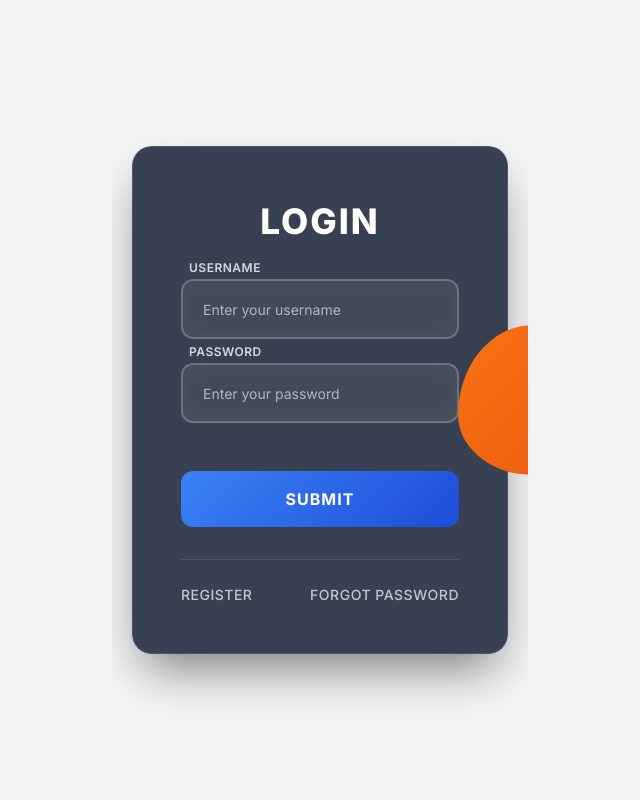
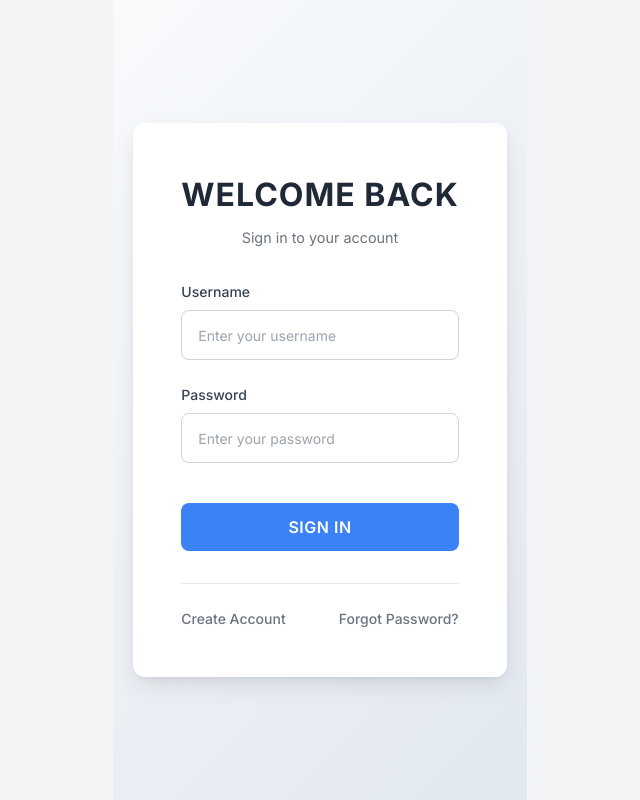
Before and after one commit to Telvin088/Homeway_final, a Django app: page /login/ in a window 1280 px wide. Shown: the whole page, without its empty margins (320-960 px from the left). Run offline with Django 5.2, Linux system fonts and the light colour scheme; some libraries are stand-ins or nearby versions.

Commit message:
Assistant checkpoint: Updated login styling to match signup design
Assistant generated file changes:
- homeway/authentication/templates/authentication/login.html: Update login styling to match signup template design

---

User prompt:

@homeway/authentication/templates/authentication/login.html
adjust the styling eg font-size and colors etc based on the code and styling in this signup template below
@homeway/authentication/templates/authentication/signup.html

Replit-Commit-Author: Assistant
Replit-Commit-Session-Id: b83da898-0426-42f2-b22b-1778c5fe42e7

```diff
--- a/homeway/authentication/templates/authentication/login.html
+++ b/homeway/authentication/templates/authentication/login.html
@@ -3,52 +3,29 @@
 {% block title %}Login{% endblock %}
 {% block content %}
 <style>
+    body {
+        overflow: hidden;
+    }
+
     .login-container {
         min-height: 100vh;
         display: flex;
         align-items: center;
         justify-content: center;
         padding: 20px;
-        position: relative;
-        overflow: hidden;
+        background: linear-gradient(135deg, #f8fafc 0%, #e2e8f0 100%);
     }
 
-    .login-container::before,
-    .login-container::after {
-        content: '';
-        position: absolute;
-        border-radius: 50%;
-        z-index: 1;
-    }
-
-
-
-
     .login-card {
-        background: rgba(45, 55, 72, 0.95);
-        backdrop-filter: blur(10px);
-        border: 1px solid rgba(255, 255, 255, 0.1);
-        border-radius: 20px;
-        box-shadow: 0 25px 50px -12px rgba(0, 0, 0, 0.5);
+        background: white;
+        border-radius: 12px;
+        box-shadow: 0 10px 25px -3px rgba(0, 0, 0, 0.1), 0 4px 6px -2px rgba(0, 0, 0, 0.05);
         padding: 3rem;
         width: 100%;
         max-width: 450px;
-        z-index: 2;
         display: flex;
         flex-direction: column;
         align-items: center;
-    }
-
-    .character-illustration {
-        position: absolute;
-        right: -80px;
-        top: 50%;
-        transform: translateY(-50%);
-        width: 150px;
-        height: 150px;
-        background: linear-gradient(135deg, #f97316 0%, #ea580c 100%);
-        border-radius: 50% 50% 50% 50% / 60% 60% 40% 40%;
-        z-index: 3;
     }
 
     .welcome-text {
@@ -57,11 +34,18 @@
     }
 
     .welcome-title {
-        font-size: 2.2rem;
-        font-weight: 800;
-        color: white;
+        font-size: 2rem;
+        font-weight: 700;
+        color: #1f2937;
         text-transform: uppercase;
-        letter-spacing: 2px;
+        letter-spacing: 1px;
+        margin-bottom: 0.5rem;
+    }
+
+    .welcome-subtitle {
+        color: #6b7280;
+        font-size: 0.9rem;
+        font-weight: 400;
     }
 
     .form-group {
@@ -71,64 +55,55 @@
     }
 
     .form-label {
-        position: absolute;
-        left: 0px;
-        top: -20px;
-        padding: 0 8px;
-        color: rgba(255, 255, 255, 0.8);
-        font-size: 12px;
-        font-weight: 600;
-        text-transform: uppercase;
-        letter-spacing: 0.5px;
+        display: block;
+        color: #374151;
+        font-size: 14px;
+        font-weight: 500;
+        margin-bottom: 0.5rem;
     }
 
     .form-input {
         width: 100%;
-        padding: 16px 20px;
-        border: 2px solid rgba(255, 255, 255, 0.2);
-        border-radius: 12px;
+        padding: 12px 16px;
+        border: 1px solid #d1d5db;
+        border-radius: 8px;
         font-size: 16px;
-        background: rgba(255, 255, 255, 0.1);
-        color: white;
-        backdrop-filter: blur(10px);
+        background: white;
+        color: #1f2937;
         transition: all 0.3s ease;
     }
 
-    .form-input:first-child {
-        margin-bottom: 20px;
-    }
-
     .form-input::placeholder {
-        color: rgba(255, 255, 255, 0.6);
+        color: #9ca3af;
         font-size: 14px;
     }
 
     .form-input:focus {
         outline: none;
         border-color: #3b82f6;
-        background: rgba(255, 255, 255, 0.15);
-        box-shadow: 0 0 0 3px rgba(59, 130, 246, 0.2);
+        box-shadow: 0 0 0 3px rgba(59, 130, 246, 0.1);
     }
 
     .login-btn {
         width: 100%;
-        background: linear-gradient(135deg, #3b82f6 0%, #1d4ed8 100%);
+        background: #3b82f6;
         color: white;
         border: none;
-        padding: 16px 24px;
-        border-radius: 12px;
+        padding: 12px 24px;
+        border-radius: 8px;
         font-size: 16px;
-        font-weight: 700;
+        font-weight: 600;
         cursor: pointer;
         transition: all 0.3s ease;
         text-transform: uppercase;
-        letter-spacing: 1px;
-        margin-top: 1.5rem;
+        letter-spacing: 0.5px;
+        margin-top: 1rem;
     }
 
     .login-btn:hover {
-        transform: translateY(-2px);
-        box-shadow: 0 15px 35px -5px rgba(59, 130, 246, 0.4);
+        background: #2563eb;
+        transform: translateY(-1px);
+        box-shadow: 0 4px 12px rgba(59, 130, 246, 0.2);
     }
 
     .bottom-links {
@@ -137,16 +112,14 @@
         margin-top: 2rem;
         width: 100%;
         padding-top: 1.5rem;
-        border-top: 1px solid rgba(255, 255, 255, 0.1);
+        border-top: 1px solid #e5e7eb;
     }
 
     .bottom-links a {
-        color: rgba(255, 255, 255, 0.7);
+        color: #6b7280;
         text-decoration: none;
         font-size: 14px;
         font-weight: 500;
-        text-transform: uppercase;
-        letter-spacing: 0.5px;
         transition: color 0.3s ease;
     }
 
@@ -155,38 +128,32 @@
     }
 
     .error-message {
-        background: rgba(239, 68, 68, 0.2);
-        border: 1px solid rgba(239, 68, 68, 0.3);
-        color: #fca5a5;
+        background: #fef2f2;
+        border: 1px solid #fecaca;
+        color: #dc2626;
         padding: 12px 16px;
         border-radius: 8px;
         margin-bottom: 1rem;
         font-size: 14px;
-        backdrop-filter: blur(10px);
     }
 
     @media (max-width: 768px) {
-        .character-illustration {
-            display: none;
-        }
-
         .login-card {
             margin: 0 10px;
             padding: 2rem;
         }
 
         .welcome-title {
-            font-size: 2rem;
+            font-size: 1.75rem;
         }
     }
 </style>
 
 <div class="login-container">
-    <div class="character-illustration"></div>
-
     <div class="login-card">
         <div class="welcome-text">
-            <h1 class="welcome-title">LOGIN</h1>
+            <h1 class="welcome-title">Welcome Back</h1>
+            <p class="welcome-subtitle">Sign in to your account</p>
         </div>
 
         {% if form.non_field_errors %}
@@ -231,12 +198,12 @@
                 {% endif %}
             </div>
 
-            <button type="submit" class="login-btn">Submit</button>
+            <button type="submit" class="login-btn">Sign In</button>
         </form>
 
         <div class="bottom-links">
-            <a href="{% url 'signup' %}">Register</a>
-            <a href="#">Forgot Password</a>
+            <a href="{% url 'signup' %}">Create Account</a>
+            <a href="#">Forgot Password?</a>
         </div>
     </div>
 </div>
```
